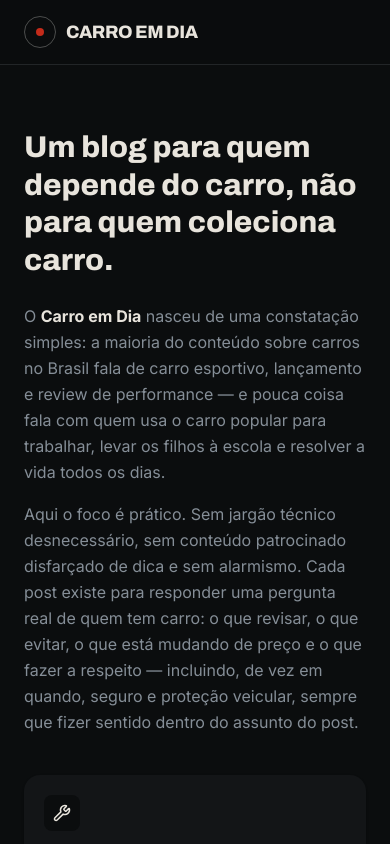
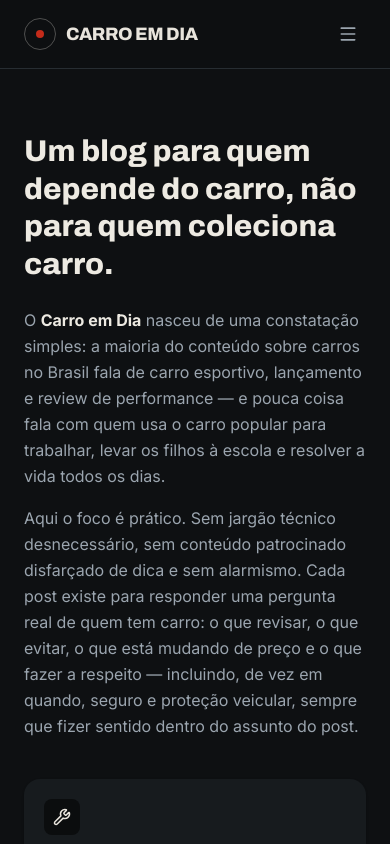
Before and after one commit to gabrielaascencioloma-cmd/blog-automobilismo, a Next.js app: page /sobre in a window 390 px wide. Shown: the top 844 px of the page. Built offline with nearby package versions, Linux system fonts and the light colour scheme.

Commit message:
fix: hero menor, contraste melhorado, menu mobile adicionado

```diff
--- a/src/app/(site)/page.tsx
+++ b/src/app/(site)/page.tsx
@@ -26,7 +26,7 @@
     <div className="flex flex-col">
 
       {/* ── Hero ─────────────────────────────────────────── */}
-      <section className="relative min-h-[92vh] w-full overflow-hidden flex flex-col justify-end">
+      <section className="relative min-h-[58vh] w-full overflow-hidden flex flex-col justify-end">
         <PhotoCover
           src="/photos/hero.jpg"
           alt="Carro popular estacionado em uma rua ao entardecer"
@@ -39,10 +39,10 @@
           <p className="mb-5 text-xs font-bold uppercase tracking-[0.2em] text-red-500">
             — Blog automotivo
           </p>
-          <h1 className="font-display max-w-4xl text-[clamp(3.5rem,10vw,8rem)] font-black uppercase leading-[0.88] tracking-tight text-white">
+          <h1 className="font-display max-w-4xl text-[clamp(2.4rem,6vw,5rem)] font-black uppercase leading-[0.92] tracking-tight text-white">
             CARRO<br />EM DIA
           </h1>
-          <p className="mt-6 max-w-sm text-sm leading-relaxed text-white/65">
+          <p className="mt-5 max-w-sm text-sm leading-relaxed text-white/75">
             Manutenção, dicas práticas e alertas para quem depende do carro todos os dias.
           </p>
           <div className="mt-8 flex flex-wrap gap-3">
--- a/src/app/globals.css
+++ b/src/app/globals.css
@@ -1,18 +1,18 @@
 @import "tailwindcss";
 
 :root {
-  /* Page & surfaces */
-  --page-bg:    #0b0d0e;
-  --surface:    #131517;
-  --surface-2:  #1a1d1f;
+  /* Page & surfaces — ligeiramente mais claros para reduzir peso visual */
+  --page-bg:    #0e1012;
+  --surface:    #171b1e;
+  --surface-2:  #1e2226;
 
-  /* Text */
-  --ink:        #e8e4dc;
-  --ink-soft:   #858e97;
-  --ink-faint:  #4a5258;
+  /* Text — contraste aumentado */
+  --ink:        #edeae2;
+  --ink-soft:   #9ba5af;
+  --ink-faint:  #5a6470;
 
   /* Borders */
-  --border-subtle: #222527;
+  --border-subtle: #272d32;
 
   /* Brand — vermelho + preto */
   --red:        #c42b1a;
--- a/src/components/Header.tsx
+++ b/src/components/Header.tsx
@@ -1,5 +1,6 @@
 import Link from "next/link";
 import { Logo } from "./Logo";
+import { MobileMenu } from "./MobileMenu";
 import { CATEGORY_LIST } from "@/lib/categories";
 
 const NAV_LINKS = [
@@ -13,9 +14,10 @@
 
 export function Header() {
   return (
-    <header className="sticky top-0 z-50 border-b border-border-subtle bg-page/90 backdrop-blur-md">
-      <div className="mx-auto flex max-w-6xl items-center justify-between px-6 py-4">
+    <header className="sticky top-0 z-50 border-b border-border-subtle bg-page/95 backdrop-blur-md">
+      <div className="relative mx-auto flex max-w-6xl items-center justify-between px-6 py-4">
         <Logo inverted />
+
         <nav className="hidden items-center gap-7 text-sm font-medium text-ink-soft md:flex">
           {NAV_LINKS.map((link) => (
             <Link
@@ -27,12 +29,16 @@
             </Link>
           ))}
         </nav>
+
+        <div className="flex items-center gap-2">
           <Link
             href="/blog"
             className="hidden rounded-full bg-red px-4 py-2 text-sm font-bold text-white transition-colors hover:bg-red-dark sm:inline-flex"
           >
             Ler os posts
           </Link>
+          <MobileMenu links={NAV_LINKS} />
+        </div>
       </div>
     </header>
   );
--- /dev/null
+++ b/src/components/MobileMenu.tsx
@@ -0,0 +1,47 @@
+"use client";
+
+import { useState } from "react";
+import Link from "next/link";
+import { Menu, X } from "lucide-react";
+
+type NavLink = { href: string; label: string };
+
+export function MobileMenu({ links }: { links: NavLink[] }) {
+  const [open, setOpen] = useState(false);
+
+  return (
+    <>
+      <button
+        aria-label={open ? "Fechar menu" : "Abrir menu"}
+        onClick={() => setOpen((v) => !v)}
+        className="flex items-center justify-center rounded-md p-2 text-ink-soft transition-colors hover:text-ink md:hidden"
+      >
+        {open ? <X className="h-5 w-5" /> : <Menu className="h-5 w-5" />}
+      </button>
+
+      {open && (
+        <div className="absolute left-0 top-full z-50 w-full border-b border-border-subtle bg-surface shadow-lg md:hidden">
+          <nav className="mx-auto flex max-w-6xl flex-col px-6 py-4">
+            {links.map((link) => (
+              <Link
+                key={link.href}
+                href={link.href}
+                onClick={() => setOpen(false)}
+                className="border-b border-border-subtle py-3 text-sm font-medium text-ink-soft transition-colors last:border-0 hover:text-ink"
+              >
+                {link.label}
+              </Link>
+            ))}
+            <Link
+              href="/blog"
+              onClick={() => setOpen(false)}
+              className="mt-4 inline-flex items-center justify-center rounded-full bg-red px-4 py-2.5 text-sm font-bold text-white"
+            >
+              Ler os posts
+            </Link>
+          </nav>
+        </div>
+      )}
+    </>
+  );
+}
```
Lines whose indentation alone changed are shown as unchanged.
